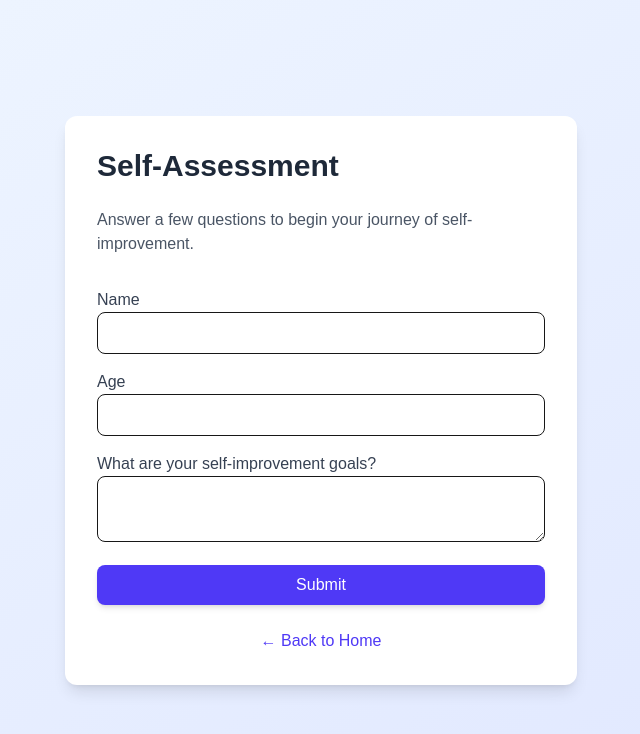
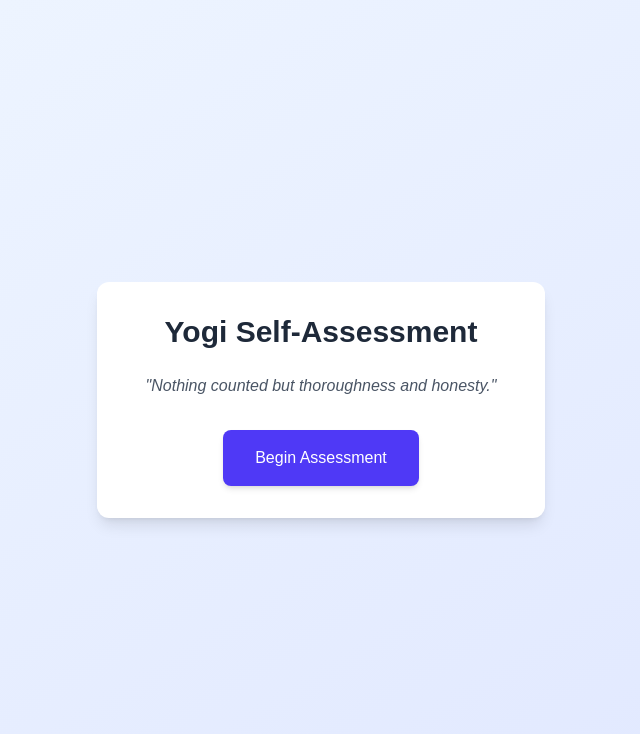
Before and after one commit to YogiBearAi/yogi-app, a Next.js app: page /questionnaire in a window 1280 px wide. Shown: the top 734 px of the page, without its empty margins (319-959 px from the left). Built offline with nearby package versions, Linux system fonts and the light colour scheme.

Commit message:
Updated questionnaire to include multi-step format and progress tracking

```diff
--- a/src/app/questionnaire/page.tsx
+++ b/src/app/questionnaire/page.tsx
@@ -1,89 +1,357 @@
-"use client";
+'use client';
 
-import { useState } from "react";
-import Head from "next/head";
-import Link from "next/link";
+import { useState } from 'react';
+import Link from 'next/link';
+
+// Define question types and structure
+type QuestionCategory = 'Mental' | 'Physical' | 'Spiritual' | 'Financial';
+
+interface Question {
+  id: number;
+  category: QuestionCategory;
+  text: string;
+  options: string[];
+}
+
+interface UserResponse {
+  questionId: number;
+  answer: string;
+}
+
+interface UserInfo {
+  name: string;
+  email: string;
+  phone: string;
+}
+
+// Sample questions for each category
+const questions: Question[] = [
+  // Mental Health Questions
+  {
+    id: 1,
+    category: 'Mental',
+    text: 'How often do you feel overwhelmed by your responsibilities?',
+    options: ['Rarely', 'Sometimes', 'Often', 'Almost always']
+  },
+  {
+    id: 2,
+    category: 'Mental',
+    text: 'How would you rate your ability to focus on tasks?',
+    options: ['Excellent', 'Good', 'Fair', 'Poor']
+  },
+  {
+    id: 3,
+    category: 'Mental',
+    text: 'How often do you experience negative thoughts?',
+    options: ['Rarely', 'Sometimes', 'Often', 'Almost always']
+  },
+
+  // Physical Health Questions
+  {
+    id: 4,
+    category: 'Physical',
+    text: 'How would you rate your overall physical health?',
+    options: ['Excellent', 'Good', 'Fair', 'Poor']
+  },
+  {
+    id: 5,
+    category: 'Physical',
+    text: 'How often do you engage in physical exercise?',
+    options: ['Daily', '3-5 times a week', '1-2 times a week', 'Rarely']
+  },
+  {
+    id: 6,
+    category: 'Physical',
+    text: 'How would you describe your sleep quality?',
+    options: ['Excellent', 'Good', 'Fair', 'Poor']
+  },
+
+  // Spiritual Health Questions
+  {
+    id: 7,
+    category: 'Spiritual',
+    text: 'How often do you engage in mindfulness or meditation practices?',
+    options: ['Daily', 'Weekly', 'Occasionally', 'Never']
+  },
+  {
+    id: 8,
+    category: 'Spiritual',
+    text: 'How connected do you feel to your purpose in life?',
+    options: ['Very connected', 'Somewhat connected', 'Slightly connected', 'Not connected']
+  },
+  {
+    id: 9,
+    category: 'Spiritual',
+    text: 'How often do you take time for self-reflection?',
+    options: ['Daily', 'Weekly', 'Occasionally', 'Rarely']
+  },
+
+  // Financial Health Questions
+  {
+    id: 10,
+    category: 'Financial',
+    text: 'How would you rate your financial stability?',
+    options: ['Very stable', 'Somewhat stable', 'Slightly unstable', 'Very unstable']
+  },
+  {
+    id: 11,
+    category: 'Financial',
+    text: 'How confident are you in your financial future?',
+    options: ['Very confident', 'Somewhat confident', 'Slightly concerned', 'Very concerned']
+  },
+  {
+    id: 12,
+    category: 'Financial',
+    text: 'How often do you worry about money?',
+    options: ['Rarely', 'Sometimes', 'Often', 'Almost always']
+  }
+];
 
 export default function Questionnaire() {
-  const [formData, setFormData] = useState({
-    name: "",
-    age: "",
-    goals: "",
+  // State management
+  const [currentStep, setCurrentStep] = useState<'intro' | 'questions' | 'completion'>('intro');
+  const [currentQuestionIndex, setCurrentQuestionIndex] = useState(0);
+  const [responses, setResponses] = useState<UserResponse[]>([]);
+  const [userInfo, setUserInfo] = useState<UserInfo>({ name: '', email: '', phone: '' });
+
+  // Calculate progress percentage
+  const progressPercentage = Math.round((responses.length / questions.length) * 100);
+
+  // Handle answer selection
+  const handleAnswerSelect = (answer: string) => {
+    const currentQuestion = questions[currentQuestionIndex];
+
+    // Update responses
+    setResponses(prev => {
+      // Check if we already have a response for this question
+      const existingResponseIndex = prev.findIndex(r => r.questionId === currentQuestion.id);
+
+      if (existingResponseIndex >= 0) {
+        // Update existing response
+        const newResponses = [...prev];
+        newResponses[existingResponseIndex] = { questionId: currentQuestion.id, answer };
+        return newResponses;
+      } else {
+        // Add new response
+        return [...prev, { questionId: currentQuestion.id, answer }];
+      }
     });
 
-  const handleChange = (e: React.ChangeEvent<HTMLInputElement | HTMLTextAreaElement>) => {
-    setFormData({ ...formData, [e.target.name]: e.target.value });
+    // Move to next question after a short delay
+    setTimeout(() => {
+      if (currentQuestionIndex < questions.length - 1) {
+        setCurrentQuestionIndex(currentQuestionIndex + 1);
+      } else {
+        setCurrentStep('completion');
+      }
+    }, 300);
   };
 
+  // Handle navigation
+  const handleNext = () => {
+    if (currentQuestionIndex < questions.length - 1) {
+      setCurrentQuestionIndex(currentQuestionIndex + 1);
+    } else {
+      setCurrentStep('completion');
+    }
+  };
+
+  const handleBack = () => {
+    if (currentQuestionIndex > 0) {
+      setCurrentQuestionIndex(currentQuestionIndex - 1);
+    }
+  };
+
+  // Handle user info changes
+  const handleUserInfoChange = (e: React.ChangeEvent<HTMLInputElement>) => {
+    const { name, value } = e.target;
+    setUserInfo(prev => ({ ...prev, [name]: value }));
+  };
+
+  // Handle final submission
   const handleSubmit = (e: React.FormEvent) => {
     e.preventDefault();
-    console.log("Form Submitted:", formData);
+    // In a real app, you would send the data to your backend here
+    console.log('User Info:', userInfo);
+    console.log('Responses:', responses);
+
+    // For now, just show an alert
+    alert('Thank you for completing the assessment! Your responses have been recorded.');
   };
 
+  // Render intro screen
+  if (currentStep === 'intro') {
     return (
-    <div className="min-h-screen flex flex-col items-center justify-center bg-gradient-to-br from-blue-50 to-indigo-100 p-4">
-      <Head>
-        <title>Self-Assessment - Yogi</title>
-        <meta name="description" content="Self-improvement questionnaire." />
-        <link rel="icon" href="/favicon.ico" />
-      </Head>
+      <div className="min-h-screen flex items-center justify-center bg-gradient-to-br from-blue-50 to-indigo-100">
+        <div className="bg-white rounded-xl shadow-lg p-8 max-w-md w-full mx-4">
+          <h1 className="text-3xl font-bold text-center text-gray-800 mb-6">Yogi Self-Assessment</h1>
+          <p className="text-center text-gray-600 mb-8 italic">
+            "Nothing counted but thoroughness and honesty."
+          </p>
+          <div className="text-center">
+            <button
+              onClick={() => setCurrentStep('questions')}
+              className="px-8 py-4 bg-indigo-600 text-white font-medium rounded-lg shadow-md hover:bg-indigo-700 hover:shadow-lg transform hover:-translate-y-0.5 transition-all duration-200 focus:outline-none focus:ring-2 focus:ring-indigo-500 focus:ring-opacity-50"
+            >
+              Begin Assessment
+            </button>
+          </div>
+        </div>
+      </div>
+    );
+  }
 
-      <main className="bg-white p-8 rounded-xl shadow-lg max-w-lg w-full">
-        <h1 className="text-3xl font-bold text-gray-800 mb-6">Self-Assessment</h1>
-        <p className="text-gray-600 mb-8">
-          Answer a few questions to begin your journey of self-improvement.
+  // Render completion screen
+  if (currentStep === 'completion') {
+    return (
+      <div className="min-h-screen flex items-center justify-center bg-gradient-to-br from-blue-50 to-indigo-100">
+        <div className="bg-white rounded-xl shadow-lg p-8 max-w-md w-full mx-4">
+          <h1 className="text-3xl font-bold text-center text-gray-800 mb-6">Thank You!</h1>
+          <p className="text-center text-gray-600 mb-8">
+            You've completed the Yogi Self-Assessment. Please provide your contact information below.
           </p>
 
-        <form onSubmit={handleSubmit} className="space-y-4">
+          <form onSubmit={handleSubmit} className="space-y-6">
             <div>
-            <label className="block text-gray-700">Name</label>
+              <label htmlFor="name" className="block text-sm font-medium text-gray-700 mb-1">
+                Full Name
+              </label>
               <input
                 type="text"
+                id="name"
                 name="name"
-              value={formData.name}
-              onChange={handleChange}
-              className="w-full px-4 py-2 border rounded-lg focus:ring-2 focus:ring-indigo-500"
                 required
+                value={userInfo.name}
+                onChange={handleUserInfoChange}
+                className="w-full px-4 py-2 border border-gray-300 rounded-md focus:outline-none focus:ring-2 focus:ring-indigo-500"
               />
             </div>
 
             <div>
-            <label className="block text-gray-700">Age</label>
+              <label htmlFor="email" className="block text-sm font-medium text-gray-700 mb-1">
+                Email Address
+              </label>
               <input
-              type="number"
-              name="age"
-              value={formData.age}
-              onChange={handleChange}
-              className="w-full px-4 py-2 border rounded-lg focus:ring-2 focus:ring-indigo-500"
+                type="email"
+                id="email"
+                name="email"
                 required
+                value={userInfo.email}
+                onChange={handleUserInfoChange}
+                className="w-full px-4 py-2 border border-gray-300 rounded-md focus:outline-none focus:ring-2 focus:ring-indigo-500"
               />
             </div>
 
             <div>
-            <label className="block text-gray-700">What are your self-improvement goals?</label>
-            <textarea
-              name="goals"
-              value={formData.goals}
-              onChange={handleChange}
-              className="w-full px-4 py-2 border rounded-lg focus:ring-2 focus:ring-indigo-500"
+              <label htmlFor="phone" className="block text-sm font-medium text-gray-700 mb-1">
+                Phone Number
+              </label>
+              <input
+                type="tel"
+                id="phone"
+                name="phone"
                 required
-            ></textarea>
+                value={userInfo.phone}
+                onChange={handleUserInfoChange}
+                className="w-full px-4 py-2 border border-gray-300 rounded-md focus:outline-none focus:ring-2 focus:ring-indigo-500"
+              />
             </div>
 
+            <div className="text-center pt-4">
               <button
                 type="submit"
-            className="w-full px-4 py-2 bg-indigo-600 text-white font-medium rounded-lg shadow-md hover:bg-indigo-700 transition-transform duration-300 hover:scale-105 focus:outline-none focus:ring-2 focus:ring-indigo-500"
+                className="px-8 py-4 bg-indigo-600 text-white font-medium rounded-lg shadow-md hover:bg-indigo-700 hover:shadow-lg transform hover:-translate-y-0.5 transition-all duration-200 focus:outline-none focus:ring-2 focus:ring-indigo-500 focus:ring-opacity-50"
               >
                 Submit
               </button>
+            </div>
           </form>
-
-        <div className="mt-6 text-center">
-          <Link href="/">
-            <span className="text-indigo-600 hover:underline cursor-pointer">← Back to Home</span>
-          </Link>
         </div>
-      </main>
       </div>
     );
   }
+
+  // Render questions screen
+  const currentQuestion = questions[currentQuestionIndex];
+  const hasAnswered = responses.some(r => r.questionId === currentQuestion.id);
+  const selectedAnswer = responses.find(r => r.questionId === currentQuestion.id)?.answer;
+
+  return (
+    <div className="min-h-screen flex flex-col bg-gradient-to-br from-blue-50 to-indigo-100">
+      <div className="flex-grow flex items-center justify-center p-4">
+        <div className="bg-white rounded-xl shadow-lg p-8 max-w-md w-full">
+          <div className="mb-6">
+            <span className="inline-block px-3 py-1 bg-indigo-100 text-indigo-800 rounded-full text-sm font-medium">
+              {currentQuestion.category} Health
+            </span>
+            <h2 className="text-xl font-semibold mt-4 text-gray-800">
+              Question {currentQuestionIndex + 1} of {questions.length}
+            </h2>
+          </div>
+
+          <div className="mb-8">
+            <p className="text-lg text-gray-700 mb-6">{currentQuestion.text}</p>
+
+            <div className="space-y-3">
+              {currentQuestion.options.map((option, index) => (
+                <button
+                  key={index}
+                  onClick={() => handleAnswerSelect(option)}
+                  className={`w-full text-left px-4 py-3 rounded-lg border transition-all duration-200 ${
+                    selectedAnswer === option
+                      ? 'border-indigo-500 bg-indigo-50 text-indigo-700'
+                      : 'border-gray-300 hover:border-indigo-300 hover:bg-indigo-50'
+                  }`}
+                >
+                  {option}
+                </button>
+              ))}
+            </div>
+          </div>
+
+          <div className="flex justify-between">
+            <button
+              onClick={handleBack}
+              disabled={currentQuestionIndex === 0}
+              className={`px-4 py-2 rounded-lg ${
+                currentQuestionIndex === 0
+                  ? 'bg-gray-200 text-gray-400 cursor-not-allowed'
+                  : 'bg-gray-200 text-gray-700 hover:bg-gray-300'
+              }`}
+            >
+              Back
+            </button>
+
+            <button
+              onClick={handleNext}
+              disabled={!hasAnswered}
+              className={`px-4 py-2 rounded-lg ${
+                !hasAnswered
+                  ? 'bg-indigo-300 text-white cursor-not-allowed'
+                  : 'bg-indigo-600 text-white hover:bg-indigo-700'
+              }`}
+            >
+              Next
+            </button>
+          </div>
+        </div>
+      </div>
+
+      {/* Progress bar */}
+      <div className="bg-white shadow-md py-4 px-6">
+        <div className="max-w-md mx-auto">
+          <div className="flex justify-between text-sm text-gray-600 mb-1">
+            <span>Progress</span>
+            <span>{progressPercentage}% Complete</span>
+          </div>
+          <div className="w-full bg-gray-200 rounded-full h-2.5">
+            <div
+              className="bg-indigo-600 h-2.5 rounded-full transition-all duration-300 ease-out"
+              style={{ width: `${progressPercentage}%` }}
+            ></div>
+          </div>
+        </div>
+      </div>
+    </div>
+  );
+}
```
Lines whose indentation alone changed are shown as unchanged.
